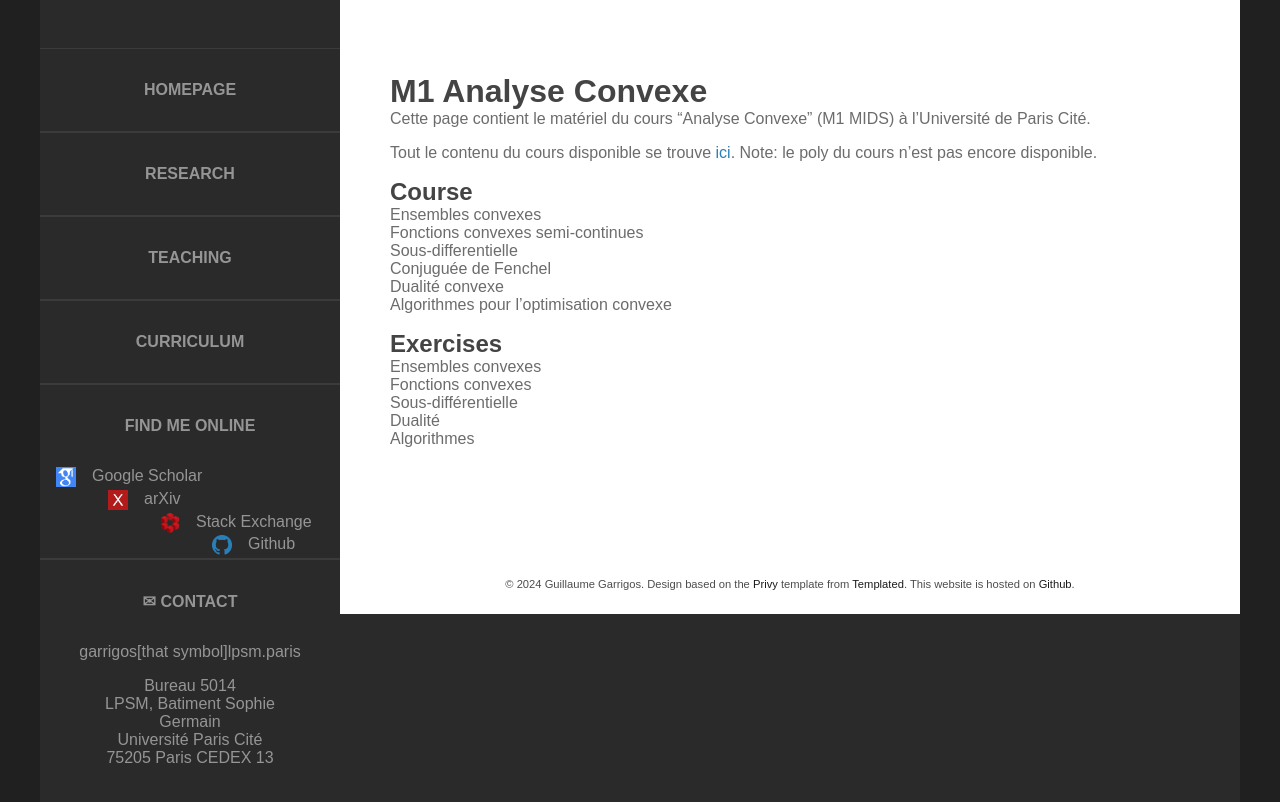
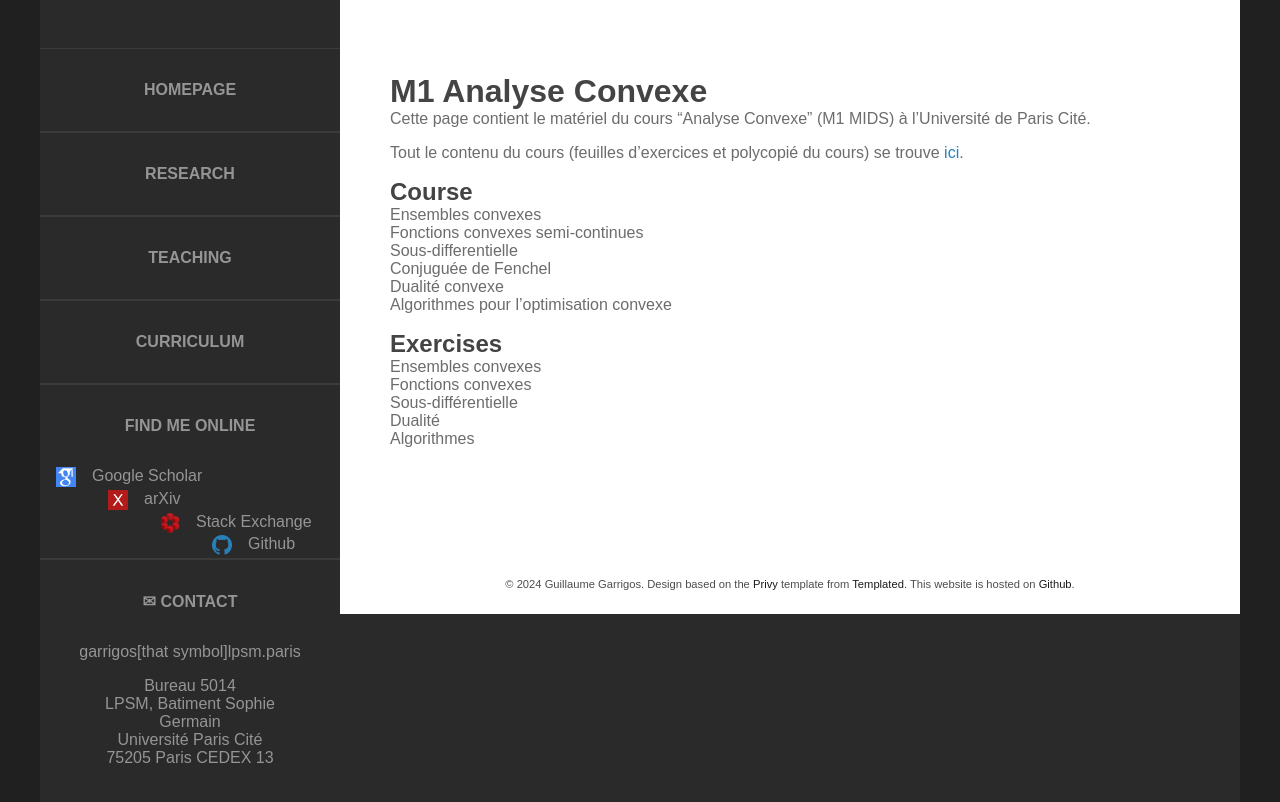
Before and after one commit to Guillaume-Garrigos/guillaume-garrigos.github.io, a Jekyll site: the page built from M1optimization.md, in a window 1280 px wide. Shown: the top 802 px of the page. Built offline with Jekyll 4.4.1, drawn with Linux system fonts in a browser that asks for light colours.

Commit message:
Update M1optimization.md
add lecture notes

```diff
--- a/M1optimization.md
+++ b/M1optimization.md
@@ -7,7 +7,7 @@ layout: default
 
 Cette page contient le matériel du cours "Analyse Convexe" (M1 MIDS) à l'Université de Paris Cité.
 
-Tout le contenu du cours disponible se trouve [ici](https://cloud.math.univ-paris-diderot.fr/s/fLXPipwgSC9tpzj). Note: le poly du cours n'est pas encore disponible.
+Tout le contenu du cours (feuilles d'exercices et polycopié du cours) se trouve [ici](https://cloud.math.univ-paris-diderot.fr/s/fLXPipwgSC9tpzj).
 
 ## Course
 
```
